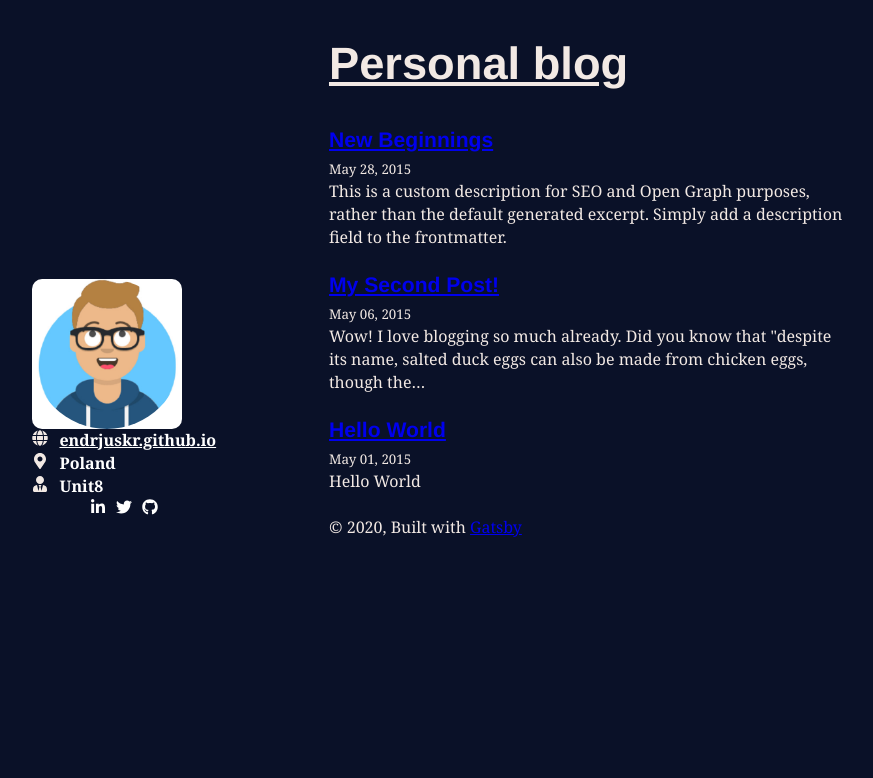
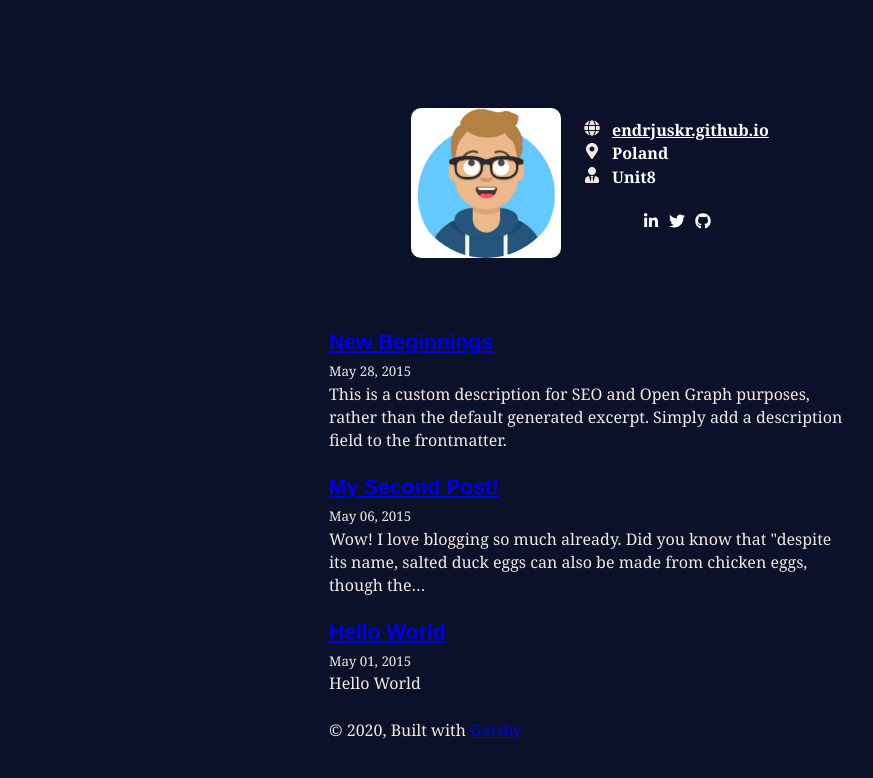
Before and after one commit to endrjuskr/endrjuskr.github.io, a Gatsby site: page / in a window 1280 px wide. Shown: the whole page, without its empty margins (50-923 px from the left). Built offline with nearby package versions, Linux system fonts and the light colour scheme; Gatsby itself is replaced by a stand-in of ours; some packages are replaced by stand-ins of ours; what typography-theme-github would draw is missing.

Commit message:
Fix layout.

```diff
--- a/gatsby-config.js
+++ b/gatsby-config.js
@@ -1,6 +1,6 @@
 module.exports = {
   siteMetadata: {
-    title: 'Personal blog',
+    title: 'endrjuskr\'s blog',
     author: {
       name: 'Andrzej Skrodzki',
       website: 'endrjuskr.github.io',
--- a/src/components/header.js
+++ b/src/components/header.js
@@ -1,28 +1,9 @@
 import React from 'react';
 import { Link } from 'gatsby';
-import { rhythm, scale } from '../utils/typography';
 
 const Header = ({ isRoot, title }) => {
   if (isRoot) {
-    return (
-      <h1
-        style={{
-          ...scale(1.5),
-          marginBottom: rhythm(1.5),
-          marginTop: 0,
-        }}
-      >
-        <Link
-          style={{
-            boxShadow: 'none',
-            color: 'inherit',
-          }}
-          to="/"
-        >
-          {title}
-        </Link>
-      </h1>
-    );
+    return null;
   }
   return (
     <h3
--- a/src/components/layout.js
+++ b/src/components/layout.js
@@ -3,29 +3,37 @@ import React from 'react';
 import Footer from './footer';
 
 import { rhythm } from '../utils/typography';
-import Header from './header';
+import useMediaQuery from '../utils/media-hook';
+// import Header from './header';
 import Sidebar from './sidebar';
 
-const Layout = ({ location, title, children }) => {
+const Layout = ({ location, children }) => {
   const rootPath = `${__PATH_PREFIX__}/`;
+
+  const isLarge = useMediaQuery('(min-width: 1300px)');
+
   return (
     <div style={{
       display: 'flex',
-      height: '100vh',
+      height: '100%',
+      flexDirection: isLarge ? 'row' : 'column',
       backgroundColor: '#0A1128',
       color: '#F2E9E4',
+      overflowY: 'scroll',
+      paddingTop: rhythm(2),
+      paddingBottom: rhythm(2),
     }}
     >
-      <Sidebar isRoot={location.pathname === rootPath} />
+      <Sidebar isLarge={isLarge} isRoot={location.pathname === rootPath} />
       <div
         style={{
           marginLeft: 'auto',
           marginRight: 'auto',
           maxWidth: rhythm(24),
-          padding: `${rhythm(1.5)} ${rhythm(3 / 4)}`,
+          padding: isLarge ? `${rhythm(1.5)} ${rhythm(3 / 4)}` : `${rhythm(1 / 2)} ${rhythm(3 / 4)}`,
         }}
       >
-        <Header isRoot={location.pathname === rootPath} title={title} />
+        {/* <Header isRoot={location.pathname === rootPath} title={title} /> */}
         <main>{children}</main>
         <Footer />
       </div>
--- a/src/components/profile/profile-container.js
+++ b/src/components/profile/profile-container.js
@@ -8,16 +8,27 @@ import ProfileLinkItem from './profile-link-item';
 import ProfilePicture from './profile-picture';
 import ProfileSocial from './profile-social';
 
-const ProfileContainer = ({ avatar, author, social }) => (
+import { rhythm } from '../../utils/typography';
+
+const ProfileContainer = ({ avatar, author, social, isLarge }) => {
+  return (
     <div
       style={{
         display: 'flex',
-      flexDirection: 'column',
+        flexDirection: isLarge ? 'column' : 'row',
         alignItems: 'flex-start',
       }}
     >
       <ProfilePicture avatar={avatar} author={author} />
-    <div>
+      <div style={{
+        marginLeft: rhythm(1 / 2),
+        marginRight: rhythm(1 / 2),
+      }}
+      >
+        <div style={{
+          marginTop: rhythm(1 / 2),
+        }}
+        >
           <ProfileLinkItem Icon={FaGlobe} link={author.website} />
           <ProfileItem Icon={FaMapMarkerAlt} label={author.location} />
           <ProfileItem Icon={FaUserTie} label={author.employer} />
@@ -25,14 +36,16 @@ const ProfileContainer = ({ avatar, author, social }) => (
         <div style={{
           width: '100%',
           textAlign: 'center',
+          marginTop: rhythm(1),
         }}
         >
           <ProfileSocial Icon={FaLinkedinIn} link={social.linkedin} />
           <ProfileSocial Icon={FaTwitter} link={social.twitter} />
           <ProfileSocial Icon={FaGithub} link={social.github} />
         </div>
-
+      </div>
     </div>
   );
+};
 
 export default ProfileContainer;
--- a/src/components/profile/profile-picture.js
+++ b/src/components/profile/profile-picture.js
@@ -8,6 +8,8 @@ const ProfilePicture = ({ avatar, author }) => (
     borderRadius: '10px',
     background: 'white',
     height: '150px',
+    marginLeft: rhythm(1 / 2),
+    marginRight: rhythm(1 / 2),
   }}
   >
     <Image
--- a/src/components/profile/profile.js
+++ b/src/components/profile/profile.js
@@ -9,7 +9,7 @@ import React from 'react';
 import { useStaticQuery, graphql } from 'gatsby';
 import ProfileContainer from './profile-container';
 
-const Profile = () => {
+const Profile = ({ isLarge }) => {
   const data = useStaticQuery(graphql`
     query BioQuery {
       avatar: file(absolutePath: { regex: "/profile-pic.jpg/" }) {
@@ -38,7 +38,9 @@ const Profile = () => {
   `);
 
   const { author, social } = data.site.siteMetadata;
-  return <ProfileContainer author={author} social={social} avatar={data.avatar} />;
+  return (
+    <ProfileContainer isLarge={isLarge} author={author} social={social} avatar={data.avatar} />
+  );
 };
 
 export default Profile;
--- a/src/components/sidebar.js
+++ b/src/components/sidebar.js
@@ -2,17 +2,17 @@ import React from 'react';
 import Profile from './profile/profile';
 import { rhythm } from '../utils/typography';
 
-const Sidebar = ({ isRoot }) => (
+const Sidebar = ({ isRoot, isLarge }) => isRoot && (
 <div style={{
-    position: 'fixed',
-    width: rhythm(15),
+  position: isLarge ? 'fixed' : 'unset',
+  minWidth: rhythm(15),
   height: '100%',
   display: 'flex',
   alignItems: 'center',
   justifyContent: 'center',
 }}
 >
-    { isRoot && <Profile />}
+  <Profile isLarge={isLarge} />
 </div>
 );
 
--- a/src/pages/index.js
+++ b/src/pages/index.js
@@ -6,13 +6,11 @@ import SEO from '../components/seo';
 import PostHeader from '../components/post/post-header';
 
 const BlogIndex = ({ data, location }) => {
-  const siteTitle = data.site.siteMetadata.title;
   const posts = data.allMarkdownRemark.edges;
 
   return (
-    <Layout location={location} title={siteTitle}>
+    <Layout location={location} title="">
       <SEO title="All posts" />
-      {/* <Profile /> */}
       <div>
         {posts.map(PostHeader)}
       </div>
@@ -24,11 +22,6 @@ export default BlogIndex;
 
 export const pageQuery = graphql`
   query {
-    site {
-      siteMetadata {
-        title
-      }
-    }
     allMarkdownRemark(sort: { fields: [frontmatter___date], order: DESC }) {
       edges {
         node {
--- /dev/null
+++ b/src/styles/global.css
@@ -0,0 +1,4 @@
+html, body, #___gatsby, #gatsby-focus-wrapper {
+    height: 100%;
+    min-width: 400px;
+}
--- /dev/null
+++ b/src/utils/media-hook.js
@@ -0,0 +1,15 @@
+import { useEffect, useState } from 'react';
+
+const useMediaQuery = (query) => {
+  const mediaMatch = window.matchMedia(query);
+  const [matches, setMatches] = useState(mediaMatch.matches);
+
+  useEffect(() => {
+    const handler = (e) => setMatches(e.matches);
+    mediaMatch.addListener(handler);
+    return () => mediaMatch.removeListener(handler);
+  });
+  return matches;
+};
+
+export default useMediaQuery;
```
Also changed, not shown: gatsby-browser.js (+5 -3 lines). Lines whose indentation alone changed are shown as unchanged.
